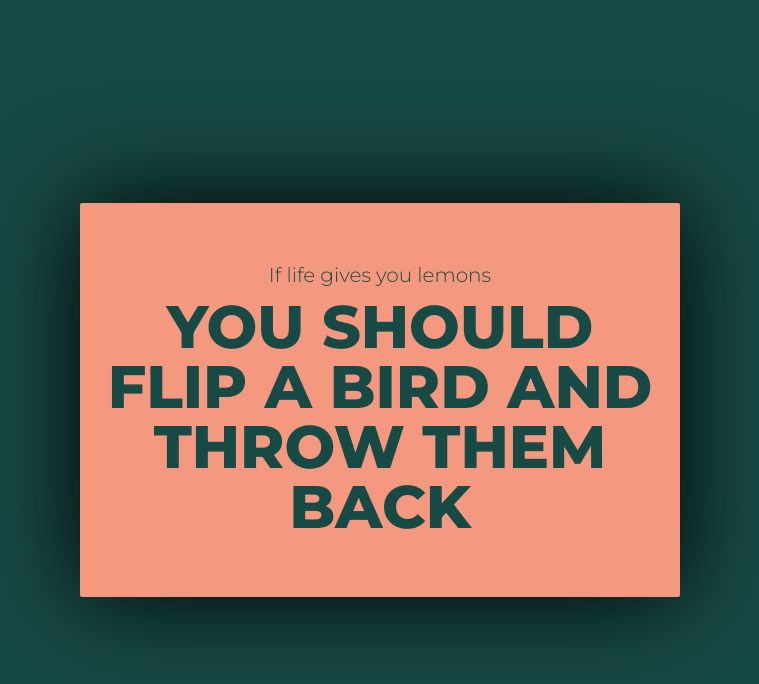
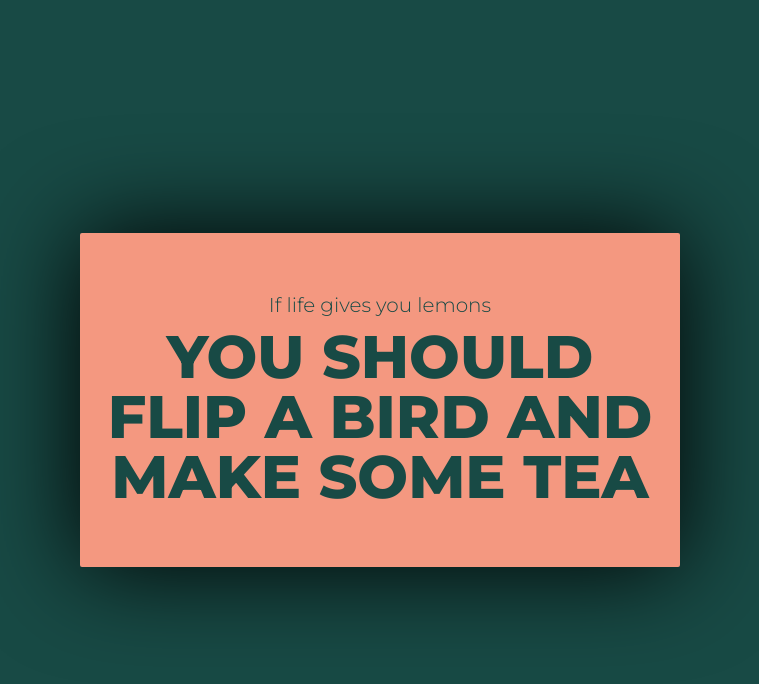
Before and after one commit to pbarna389/my-first-github-page, a plain HTML site: page index.html in a window 1280 px wide. Shown: the whole page, without its empty margins (260-1019 px from the left). Drawn offline with Linux system fonts and the light colour scheme.

Commit message:
came up with a better conclusion ;)

```diff
--- a/index.html
+++ b/index.html
@@ -20,7 +20,7 @@
     <div class="container">
       <div class="box">
         <p>If life gives you lemons</p>
-        <p>you should flip a bird and throw them back</p>
+        <p>you should flip a bird and make some tea</p>
       </div>
     </div>
   </body>
```
